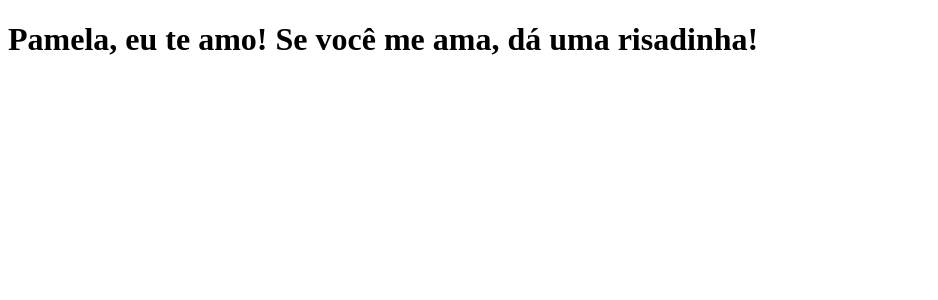
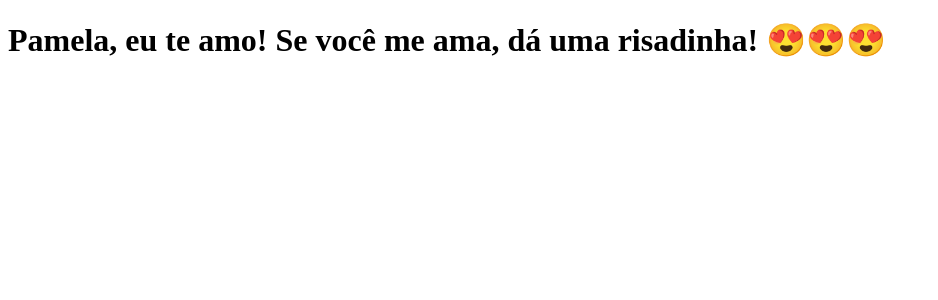
Before and after one commit to luanadriani/clone-tabnews, a Next.js app: page / in a window 1280 px wide. Shown: the top 300 px of the page, without its empty margins (0-938 px from the left). Built offline with nearby package versions, Linux system fonts and the light colour scheme.

Commit message:
altera a frase

```diff
--- a/pages/index.js
+++ b/pages/index.js
@@ -1,5 +1,5 @@
 function Home(){
-    return <h1>Pamela, eu te amo! Se você me ama, dá uma risadinha!</h1>
+    return <h1>Pamela, eu te amo! Se você me ama, dá uma risadinha! 😍😍😍</h1>
 }
 
 export default Home;
```
